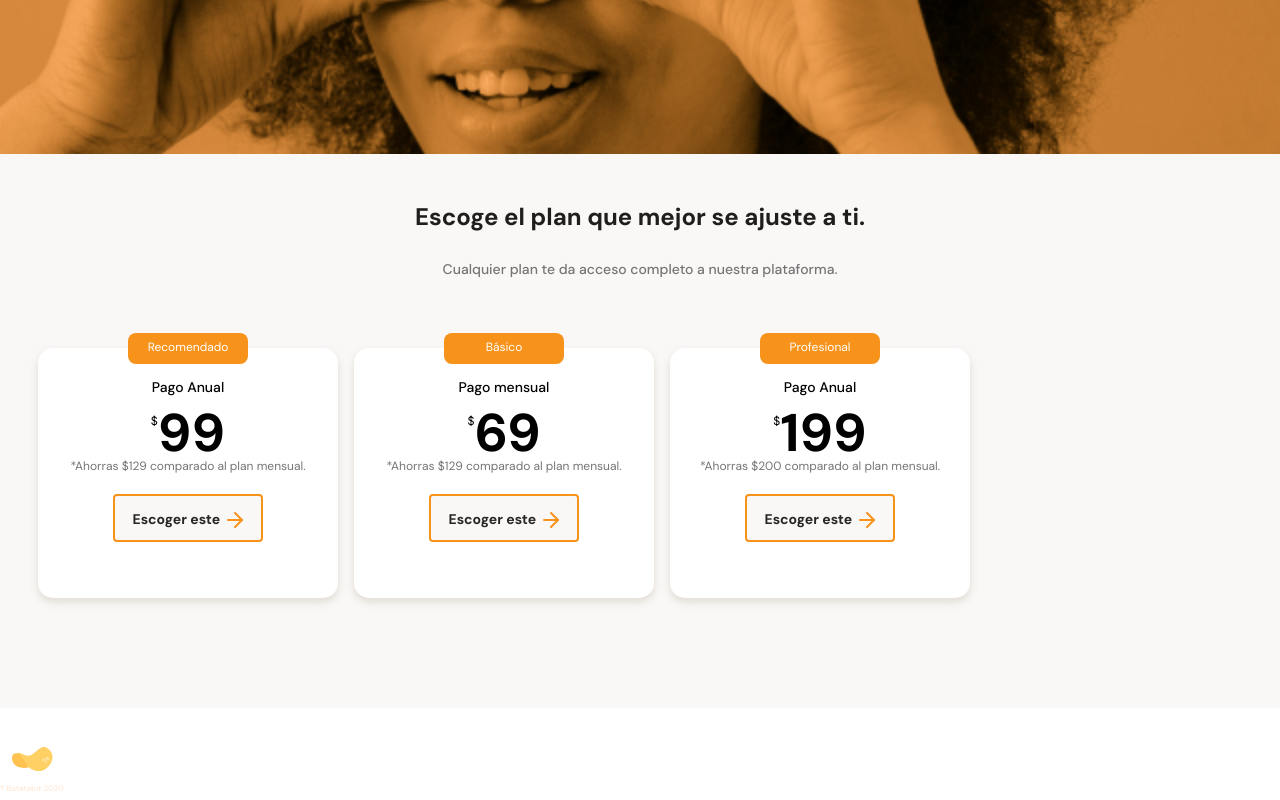
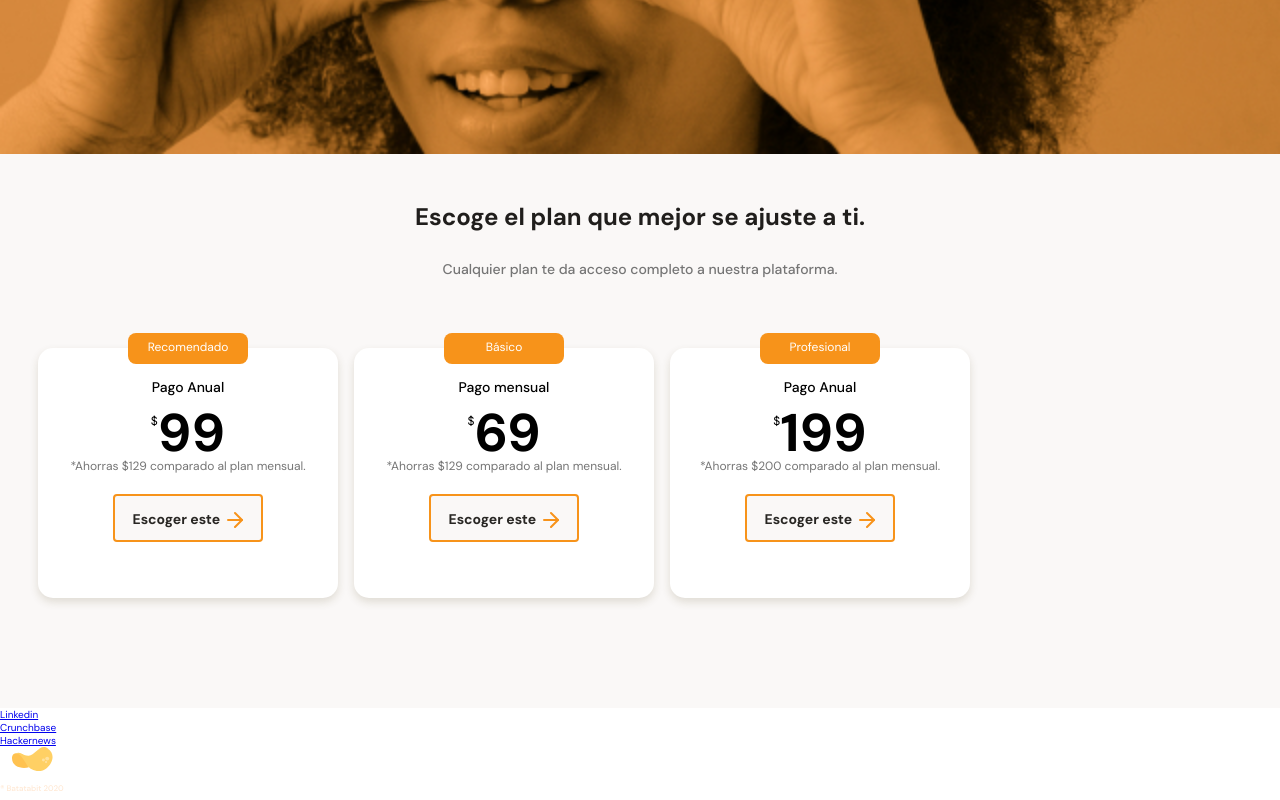
Before and after one commit to axlgoze/Batata-Bit, a plain HTML site: page index.html in a window 1280 px wide. Shown: the part 2676-3476 px from the top of the page. Drawn offline with Linux system fonts and the light colour scheme.

Commit message:
Agregando enlaces seccion footer con numeral

```diff
--- a/index.html
+++ b/index.html
@@ -171,9 +171,9 @@
     <footer>
         <section>
             <ul>
-                <li><a href=""></a></li>
-                <li><a href=""></a></li>
-                <li><a href=""></a></li>
+                <li><a href="#">Linkedin</a></li>
+                <li><a href="#">Crunchbase</a></li>
+                <li><a href="#">Hackernews</a></li>
             </ul>
         </section>
         <section>
```
